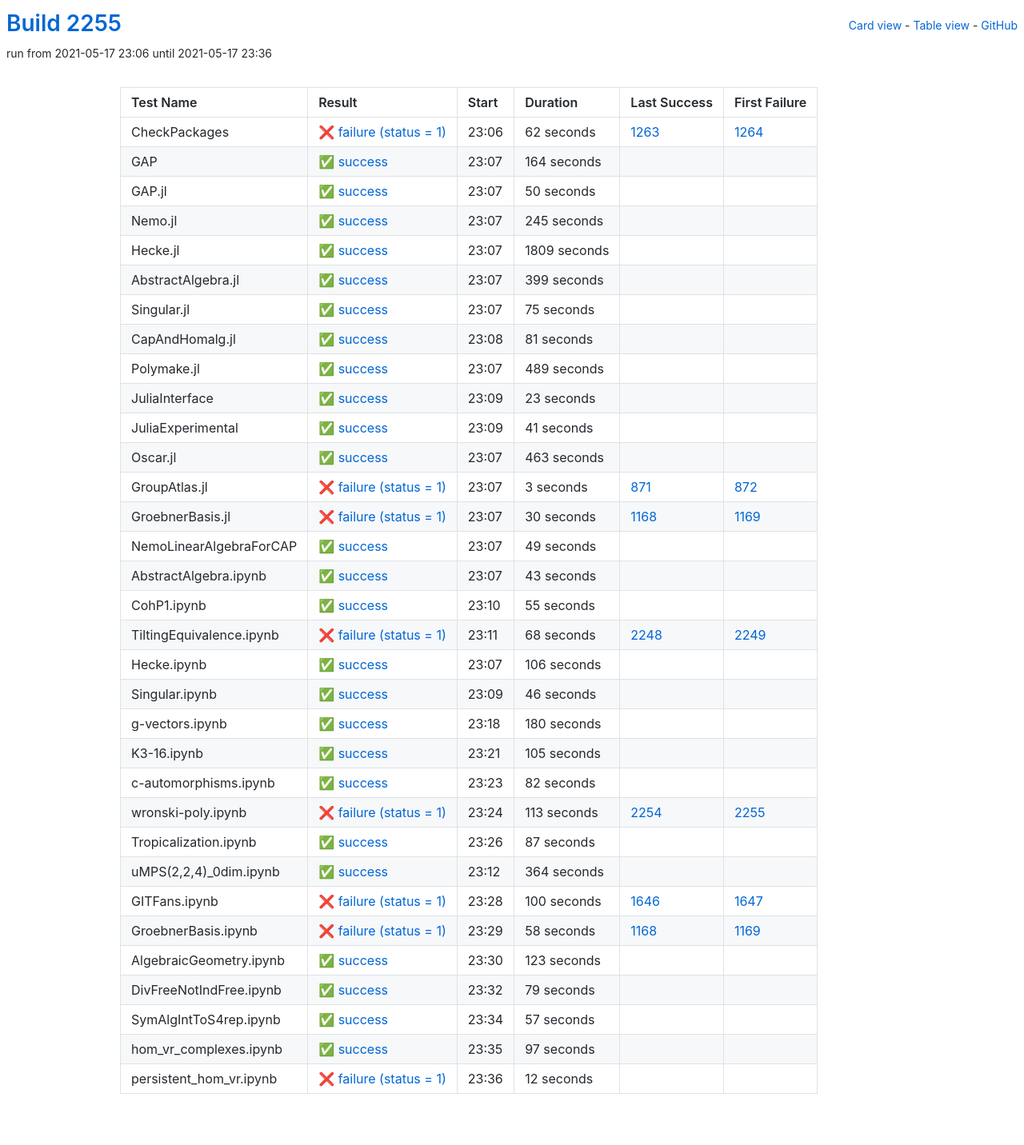
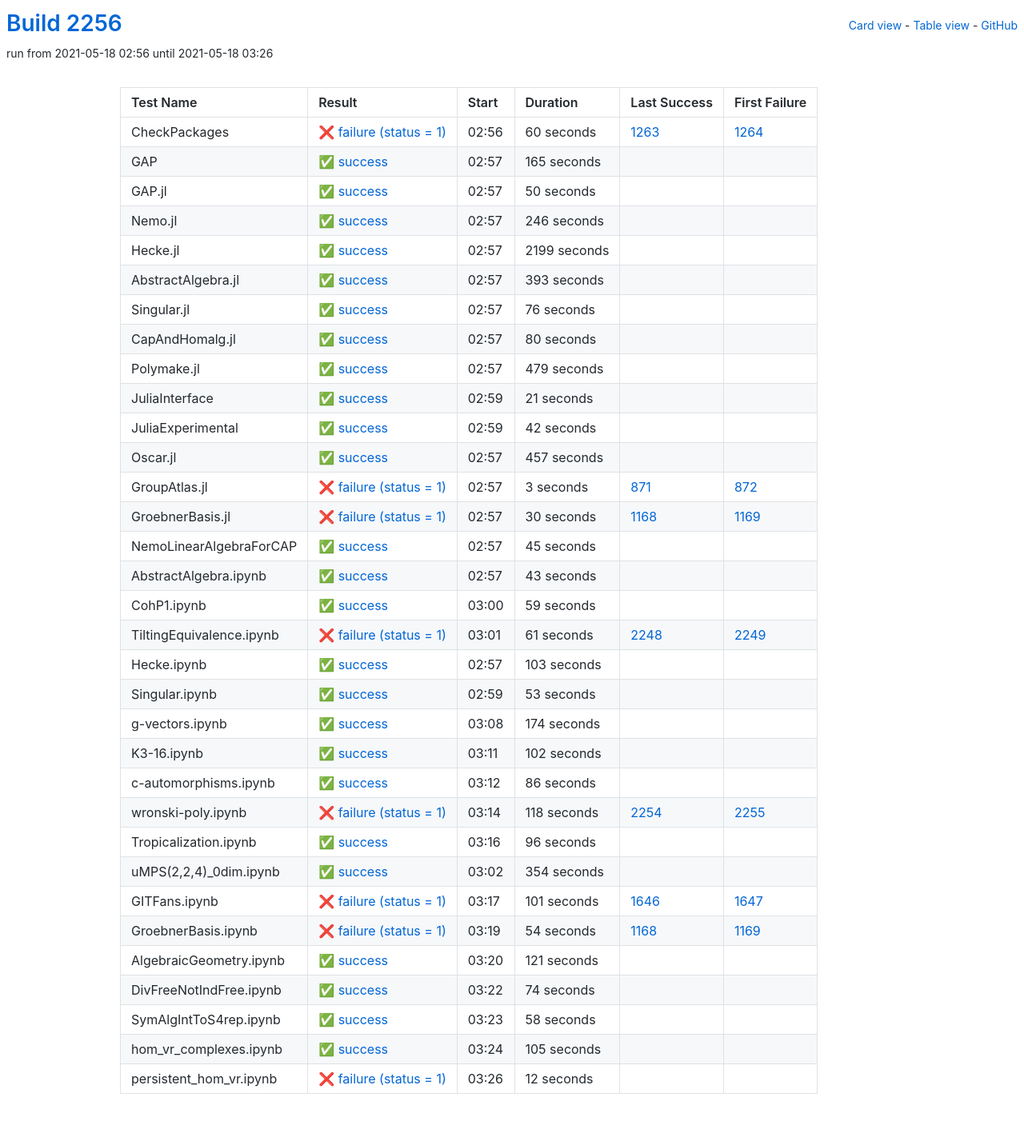
Before and after one commit to oscar-system/oscar-ci-status-stable, a Jekyll site: the page built from table.html, in a window 1280 px wide. Shown: the whole page at 80% size. Built offline with Jekyll 4.4.1, drawn with Linux system fonts in a browser that asks for light colours.

Commit message:
Build #2256

```diff
--- a/_data/ci.yml
+++ b/_data/ci.yml
@@ -1,6 +1,6 @@
 ---
-build: 2255
-build_url: https://oscarci.mathematik.uni-kl.de/job/oscar-stable/2255/
+build: 2256
+build_url: https://oscarci.mathematik.uni-kl.de/job/oscar-stable/2256/
 job: oscar-stable
 organization: oscar-system
 repo: oscar-ci-status-stable
@@ -8,32 +8,32 @@ repourl: https://github.com/oscar-system/oscar-ci-status-stable
 tests:
 - name: CheckPackages
   id: checkpackages
-  log: https://oscarci.mathematik.uni-kl.de/job/oscar-stable/2255/artifact/logs/build-2255/CheckPackages.log
-  start: 2021-05-17 23:06
+  log: https://oscarci.mathematik.uni-kl.de/job/oscar-stable/2256/artifact/logs/build-2256/CheckPackages.log
+  start: 2021-05-18 02:56
   success: false
   exitcode: 1
   status: failure
-  duration: 62
+  duration: 60
   last_success: 1263
   last_success_url: https://oscarci.mathematik.uni-kl.de/job/oscar-stable/1263/
   first_failure: 1264
   first_failure_url: https://oscarci.mathematik.uni-kl.de/job/oscar-stable/1264/
 - name: GAP
   id: gap
-  log: https://oscarci.mathematik.uni-kl.de/job/oscar-stable/2255/artifact/logs/build-2255/GAP.log
-  start: 2021-05-17 23:07
+  log: https://oscarci.mathematik.uni-kl.de/job/oscar-stable/2256/artifact/logs/build-2256/GAP.log
+  start: 2021-05-18 02:57
   success: true
   exitcode: 0
   status: success
-  duration: 164
+  duration: 165
   last_success: false
   last_success_url:
   first_failure: false
   first_failure_url:
 - name: GAP.jl
   id: gap-jl
-  log: https://oscarci.mathematik.uni-kl.de/job/oscar-stable/2255/artifact/logs/build-2255/GAP.jl.log
-  start: 2021-05-17 23:07
+  log: https://oscarci.mathematik.uni-kl.de/job/oscar-stable/2256/artifact/logs/build-2256/GAP.jl.log
+  start: 2021-05-18 02:57
   success: true
   exitcode: 0
   status: success
@@ -44,116 +44,116 @@ tests:
   first_failure_url:
 - name: Nemo.jl
   id: nemo-jl
-  log: https://oscarci.mathematik.uni-kl.de/job/oscar-stable/2255/artifact/logs/build-2255/Nemo.jl.log
-  start: 2021-05-17 23:07
+  log: https://oscarci.mathematik.uni-kl.de/job/oscar-stable/2256/artifact/logs/build-2256/Nemo.jl.log
+  start: 2021-05-18 02:57
   success: true
   exitcode: 0
   status: success
-  duration: 245
+  duration: 246
   last_success: false
   last_success_url:
   first_failure: false
   first_failure_url:
 - name: Hecke.jl
   id: hecke-jl
-  log: https://oscarci.mathematik.uni-kl.de/job/oscar-stable/2255/artifact/logs/build-2255/Hecke.jl.log
-  start: 2021-05-17 23:07
+  log: https://oscarci.mathematik.uni-kl.de/job/oscar-stable/2256/artifact/logs/build-2256/Hecke.jl.log
+  start: 2021-05-18 02:57
   success: true
   exitcode: 0
   status: success
-  duration: 1809
+  duration: 2199
   last_success: false
   last_success_url:
   first_failure: false
   first_failure_url:
 - name: AbstractAlgebra.jl
   id: abstractalgebra-jl
-  log: https://oscarci.mathematik.uni-kl.de/job/oscar-stable/2255/artifact/logs/build-2255/AbstractAlgebra.jl.log
-  start: 2021-05-17 23:07
+  log: https://oscarci.mathematik.uni-kl.de/job/oscar-stable/2256/artifact/logs/build-2256/AbstractAlgebra.jl.log
+  start: 2021-05-18 02:57
   success: true
   exitcode: 0
   status: success
-  duration: 399
+  duration: 393
   last_success: false
   last_success_url:
   first_failure: false
   first_failure_url:
 - name: Singular.jl
   id: singular-jl
-  log: https://oscarci.mathematik.uni-kl.de/job/oscar-stable/2255/artifact/logs/build-2255/Singular.jl.log
-  start: 2021-05-17 23:07
+  log: https://oscarci.mathematik.uni-kl.de/job/oscar-stable/2256/artifact/logs/build-2256/Singular.jl.log
+  start: 2021-05-18 02:57
   success: true
   exitcode: 0
   status: success
-  duration: 75
+  duration: 76
   last_success: false
   last_success_url:
   first_failure: false
   first_failure_url:
 - name: CapAndHomalg.jl
   id: capandhomalg-jl
-  log: https://oscarci.mathematik.uni-kl.de/job/oscar-stable/2255/artifact/logs/build-2255/CapAndHomalg.jl.log
-  start: 2021-05-17 23:08
+  log: https://oscarci.mathematik.uni-kl.de/job/oscar-stable/2256/artifact/logs/build-2256/CapAndHomalg.jl.log
+  start: 2021-05-18 02:57
   success: true
   exitcode: 0
   status: success
-  duration: 81
+  duration: 80
   last_success: false
   last_success_url:
   first_failure: false
   first_failure_url:
 - name: Polymake.jl
   id: polymake-jl
-  log: https://oscarci.mathematik.uni-kl.de/job/oscar-stable/2255/artifact/logs/build-2255/Polymake.jl.log
-  start: 2021-05-17 23:07
+  log: https://oscarci.mathematik.uni-kl.de/job/oscar-stable/2256/artifact/logs/build-2256/Polymake.jl.log
+  start: 2021-05-18 02:57
   success: true
   exitcode: 0
   status: success
-  duration: 489
+  duration: 479
   last_success: false
   last_success_url:
   first_failure: false
   first_failure_url:
 - name: JuliaInterface
   id: juliainterface
-  log: https://oscarci.mathematik.uni-kl.de/job/oscar-stable/2255/artifact/logs/build-2255/JuliaInterface.log
-  start: 2021-05-17 23:09
+  log: https://oscarci.mathematik.uni-kl.de/job/oscar-stable/2256/artifact/logs/build-2256/JuliaInterface.log
+  start: 2021-05-18 02:59
   success: true
   exitcode: 0
   status: success
-  duration: 23
+  duration: 21
   last_success: false
   last_success_url:
   first_failure: false
   first_failure_url:
 - name: JuliaExperimental
   id: juliaexperimental
-  log: https://oscarci.mathematik.uni-kl.de/job/oscar-stable/2255/artifact/logs/build-2255/JuliaExperimental.log
-  start: 2021-05-17 23:09
+  log: https://oscarci.mathematik.uni-kl.de/job/oscar-stable/2256/artifact/logs/build-2256/JuliaExperimental.log
+  start: 2021-05-18 02:59
   success: true
   exitcode: 0
   status: success
-  duration: 41
+  duration: 42
   last_success: false
   last_success_url:
   first_failure: false
   first_failure_url:
 - name: Oscar.jl
   id: oscar-jl
-  log: https://oscarci.mathematik.uni-kl.de/job/oscar-stable/2255/artifact/logs/build-2255/Oscar.jl.log
-  start: 2021-05-17 23:07
+  log: https://oscarci.mathematik.uni-kl.de/job/oscar-stable/2256/artifact/logs/build-2256/Oscar.jl.log
+  start: 2021-05-18 02:57
   success: true
   exitcode: 0
   status: success
-  duration: 463
+  duration: 457
   last_success: false
   last_success_url:
   first_failure: false
   first_failure_url:
 - name: GroupAtlas.jl
   id: groupatlas-jl
-  log: https://oscarci.mathematik.uni-kl.de/job/oscar-stable/2255/artifact/logs/build-2255/GroupAtlas.jl.log
-  start: 2021-05-17 23:07
+  log: https://oscarci.mathematik.uni-kl.de/job/oscar-stable/2256/artifact/logs/build-2256/GroupAtlas.jl.log
+  start: 2021-05-18 02:57
   success: false
   exitcode: 1
   status: failure
@@ -164,8 +164,8 @@ tests:
   first_failure_url: https://oscarci.mathematik.uni-kl.de/job/oscar-stable/872/
 - name: GroebnerBasis.jl
   id: groebnerbasis-jl
-  log: https://oscarci.mathematik.uni-kl.de/job/oscar-stable/2255/artifact/logs/build-2255/GroebnerBasis.jl.log
-  start: 2021-05-17 23:07
+  log: https://oscarci.mathematik.uni-kl.de/job/oscar-stable/2256/artifact/logs/build-2256/GroebnerBasis.jl.log
+  start: 2021-05-18 02:57
   success: false
   exitcode: 1
   status: failure
@@ -176,20 +176,20 @@ tests:
   first_failure_url: https://oscarci.mathematik.uni-kl.de/job/oscar-stable/1169/
 - name: NemoLinearAlgebraForCAP
   id: nemolinearalgebraforcap
-  log: https://oscarci.mathematik.uni-kl.de/job/oscar-stable/2255/artifact/logs/build-2255/NemoLinearAlgebraForCAP.log
-  start: 2021-05-17 23:07
+  log: https://oscarci.mathematik.uni-kl.de/job/oscar-stable/2256/artifact/logs/build-2256/NemoLinearAlgebraForCAP.log
+  start: 2021-05-18 02:57
   success: true
   exitcode: 0
   status: success
-  duration: 49
+  duration: 45
   last_success: false
   last_success_url:
   first_failure: false
   first_failure_url:
 - name: AbstractAlgebra.ipynb
   id: abstractalgebra-ipynb
-  log: https://oscarci.mathematik.uni-kl.de/job/oscar-stable/2255/artifact/logs/build-2255/AbstractAlgebra.ipynb.log
-  start: 2021-05-17 23:07
+  log: https://oscarci.mathematik.uni-kl.de/job/oscar-stable/2256/artifact/logs/build-2256/AbstractAlgebra.ipynb.log
+  start: 2021-05-18 02:57
   success: true
   exitcode: 0
   status: success
@@ -200,68 +200,188 @@ tests:
   first_failure_url:
 - name: CohP1.ipynb
   id: cohp1-ipynb
-  log: https://oscarci.mathematik.uni-kl.de/job/oscar-stable/2255/artifact/logs/build-2255/CohP1.ipynb.log
-  start: 2021-05-17 23:10
+  log: https://oscarci.mathematik.uni-kl.de/job/oscar-stable/2256/artifact/logs/build-2256/CohP1.ipynb.log
+  start: 2021-05-18 03:00
   success: true
   exitcode: 0
   status: success
-  duration: 55
+  duration: 59
   last_success: false
   last_success_url:
   first_failure: false
   first_failure_url:
 - name: TiltingEquivalence.ipynb
   id: tiltingequivalence-ipynb
-  log: https://oscarci.mathematik.uni-kl.de/job/oscar-stable/2255/artifact/logs/build-2255/TiltingEquivalence.ipynb.log
-  start: 2021-05-17 23:11
+  log: https://oscarci.mathematik.uni-kl.de/job/oscar-stable/2256/artifact/logs/build-2256/TiltingEquivalence.ipynb.log
+  start: 2021-05-18 03:01
   success: false
   exitcode: 1
   status: failure
-  duration: 68
+  duration: 61
   last_success: 2248
   last_success_url: https://oscarci.mathematik.uni-kl.de/job/oscar-stable/2248/
   first_failure: 2249
   first_failure_url: https://oscarci.mathematik.uni-kl.de/job/oscar-stable/2249/
 - name: Hecke.ipynb
   id: hecke-ipynb
-  log: https://oscarci.mathematik.uni-kl.de/job/oscar-stable/2255/artifact/logs/build-2255/Hecke.ipynb.log
-  start: 2021-05-17 23:07
+  log: https://oscarci.mathematik.uni-kl.de/job/oscar-stable/2256/artifact/logs/build-2256/Hecke.ipynb.log
+  start: 2021-05-18 02:57
   success: true
   exitcode: 0
   status: success
-  duration: 106
+  duration: 103
   last_success: false
   last_success_url:
   first_failure: false
   first_failure_url:
 - name: Singular.ipynb
   id: singular-ipynb
-  log: https://oscarci.mathematik.uni-kl.de/job/oscar-stable/2255/artifact/logs/build-2255/Singular.ipynb.log
-  start: 2021-05-17 23:09
+  log: https://oscarci.mathematik.uni-kl.de/job/oscar-stable/2256/artifact/logs/build-2256/Singular.ipynb.log
+  start: 2021-05-18 02:59
   success: true
   exitcode: 0
   status: success
-  duration: 46
+  duration: 53
   last_success: false
   last_success_url:
   first_failure: false
   first_failure_url:
 - name: g-vectors.ipynb
   id: g-vectors-ipynb
-  log: https://oscarci.mathematik.uni-kl.de/job/oscar-stable/2255/artifact/logs/build-2255/g-vectors.ipynb.log
-  start: 2021-05-17 23:18
+  log: https://oscarci.mathematik.uni-kl.de/job/oscar-stable/2256/artifact/logs/build-2256/g-vectors.ipynb.log
+  start: 2021-05-18 03:08
   success: true
   exitcode: 0
   status: success
-  duration: 180
+  duration: 174
   last_success: false
   last_success_url:
   first_failure: false
   first_failure_url:
 - name: K3-16.ipynb
   id: k3-16-ipynb
-  log: https://oscarci.mathematik.uni-kl.de/job/oscar-stable/2255/artifact/logs/build-2255/K3-16.ipynb.log
-  start: 2021-05-17 23:21
+  log: https://oscarci.mathematik.uni-kl.de/job/oscar-stable/2256/artifact/logs/build-2256/K3-16.ipynb.log
+  start: 2021-05-18 03:11
+  success: true
+  exitcode: 0
+  status: success
+  duration: 102
+  last_success: false
+  last_success_url:
+  first_failure: false
+  first_failure_url:
+- name: c-automorphisms.ipynb
+  id: c-automorphisms-ipynb
+  log: https://oscarci.mathematik.uni-kl.de/job/oscar-stable/2256/artifact/logs/build-2256/c-automorphisms.ipynb.log
+  start: 2021-05-18 03:12
+  success: true
+  exitcode: 0
+  status: success
+  duration: 86
+  last_success: false
+  last_success_url:
+  first_failure: false
+  first_failure_url:
+- name: wronski-poly.ipynb
+  id: wronski-poly-ipynb
+  log: https://oscarci.mathematik.uni-kl.de/job/oscar-stable/2256/artifact/logs/build-2256/wronski-poly.ipynb.log
+  start: 2021-05-18 03:14
+  success: false
+  exitcode: 1
+  status: failure
+  duration: 118
+  last_success: 2254
+  last_success_url: https://oscarci.mathematik.uni-kl.de/job/oscar-stable/2254/
+  first_failure: 2255
+  first_failure_url: https://oscarci.mathematik.uni-kl.de/job/oscar-stable/2255/
+- name: Tropicalization.ipynb
+  id: tropicalization-ipynb
+  log: https://oscarci.mathematik.uni-kl.de/job/oscar-stable/2256/artifact/logs/build-2256/Tropicalization.ipynb.log
+  start: 2021-05-18 03:16
+  success: true
+  exitcode: 0
+  status: success
+  duration: 96
+  last_success: false
+  last_success_url:
+  first_failure: false
+  first_failure_url:
+- name: uMPS(2,2,4)_0dim.ipynb
+  id: umps-2-2-4-0dim-ipynb
+  log: https://oscarci.mathematik.uni-kl.de/job/oscar-stable/2256/artifact/logs/build-2256/uMPS-2-2-4-_0dim.ipynb.log
+  start: 2021-05-18 03:02
+  success: true
+  exitcode: 0
+  status: success
+  duration: 354
+  last_success: false
+  last_success_url:
+  first_failure: false
+  first_failure_url:
+- name: GITFans.ipynb
+  id: gitfans-ipynb
+  log: https://oscarci.mathematik.uni-kl.de/job/oscar-stable/2256/artifact/logs/build-2256/GITFans.ipynb.log
+  start: 2021-05-18 03:17
+  success: false
+  exitcode: 1
+  status: failure
+  duration: 101
+  last_success: 1646
+  last_success_url: https://oscarci.mathematik.uni-kl.de/job/oscar-stable/1646/
+  first_failure: 1647
+  first_failure_url: https://oscarci.mathematik.uni-kl.de/job/oscar-stable/1647/
+- name: GroebnerBasis.ipynb
+  id: groebnerbasis-ipynb
+  log: https://oscarci.mathematik.uni-kl.de/job/oscar-stable/2256/artifact/logs/build-2256/GroebnerBasis.ipynb.log
+  start: 2021-05-18 03:19
+  success: false
+  exitcode: 1
+  status: failure
+  duration: 54
+  last_success: 1168
+  last_success_url: https://oscarci.mathematik.uni-kl.de/job/oscar-stable/1168/
+  first_failure: 1169
+  first_failure_url: https://oscarci.mathematik.uni-kl.de/job/oscar-stable/1169/
+- name: AlgebraicGeometry.ipynb
+  id: algebraicgeometry-ipynb
+  log: https://oscarci.mathematik.uni-kl.de/job/oscar-stable/2256/artifact/logs/build-2256/AlgebraicGeometry.ipynb.log
+  start: 2021-05-18 03:20
+  success: true
+  exitcode: 0
+  status: success
+  duration: 121
+  last_success: false
+  last_success_url:
+  first_failure: false
+  first_failure_url:
+- name: DivFreeNotIndFree.ipynb
+  id: divfreenotindfree-ipynb
+  log: https://oscarci.mathematik.uni-kl.de/job/oscar-stable/2256/artifact/logs/build-2256/DivFreeNotIndFree.ipynb.log
+  start: 2021-05-18 03:22
+  success: true
+  exitcode: 0
+  status: success
+  duration: 74
+  last_success: false
+  last_success_url:
+  first_failure: false
+  first_failure_url:
+- name: SymAlgIntToS4rep.ipynb
+  id: symalginttos4rep-ipynb
+  log: https://oscarci.mathematik.uni-kl.de/job/oscar-stable/2256/artifact/logs/build-2256/SymAlgIntToS4rep.ipynb.log
+  start: 2021-05-18 03:23
+  success: true
+  exitcode: 0
+  status: success
+  duration: 58
+  last_success: false
+  last_success_url:
+  first_failure: false
+  first_failure_url:
+- name: hom_vr_complexes.ipynb
+  id: hom-vr-complexes-ipynb
+  log: https://oscarci.mathematik.uni-kl.de/job/oscar-stable/2256/artifact/logs/build-2256/hom_vr_complexes.ipynb.log
+  start: 2021-05-18 03:24
   success: true
   exitcode: 0
   status: success
@@ -270,130 +390,10 @@ tests:
   last_success_url:
   first_failure: false
   first_failure_url:
-- name: c-automorphisms.ipynb
-  id: c-automorphisms-ipynb
-  log: https://oscarci.mathematik.uni-kl.de/job/oscar-stable/2255/artifact/logs/build-2255/c-automorphisms.ipynb.log
-  start: 2021-05-17 23:23
-  success: true
-  exitcode: 0
-  status: success
-  duration: 82
-  last_success: false
-  last_success_url:
-  first_failure: false
-  first_failure_url:
-- name: wronski-poly.ipynb
-  id: wronski-poly-ipynb
-  log: https://oscarci.mathematik.uni-kl.de/job/oscar-stable/2255/artifact/logs/build-2255/wronski-poly.ipynb.log
-  start: 2021-05-17 23:24
-  success: false
-  exitcode: 1
-  status: failure
-  duration: 113
-  last_success: 2254
-  last_success_url: https://oscarci.mathematik.uni-kl.de/job/oscar-stable/2254/
-  first_failure: 2255
-  first_failure_url: https://oscarci.mathematik.uni-kl.de/job/oscar-stable/2255/
-- name: Tropicalization.ipynb
-  id: tropicalization-ipynb
-  log: https://oscarci.mathematik.uni-kl.de/job/oscar-stable/2255/artifact/logs/build-2255/Tropicalization.ipynb.log
-  start: 2021-05-17 23:26
-  success: true
-  exitcode: 0
-  status: success
-  duration: 87
-  last_success: false
-  last_success_url:
-  first_failure: false
-  first_failure_url:
-- name: uMPS(2,2,4)_0dim.ipynb
-  id: umps-2-2-4-0dim-ipynb
-  log: https://oscarci.mathematik.uni-kl.de/job/oscar-stable/2255/artifact/logs/build-2255/uMPS-2-2-4-_0dim.ipynb.log
-  start: 2021-05-17 23:12
-  success: true
-  exitcode: 0
-  status: success
-  duration: 364
-  last_success: false
-  last_success_url:
-  first_failure: false
-  first_failure_url:
-- name: GITFans.ipynb
-  id: gitfans-ipynb
-  log: https://oscarci.mathematik.uni-kl.de/job/oscar-stable/2255/artifact/logs/build-2255/GITFans.ipynb.log
-  start: 2021-05-17 23:28
-  success: false
-  exitcode: 1
-  status: failure
-  duration: 100
-  last_success: 1646
-  last_success_url: https://oscarci.mathematik.uni-kl.de/job/oscar-stable/1646/
-  first_failure: 1647
-  first_failure_url: https://oscarci.mathematik.uni-kl.de/job/oscar-stable/1647/
-- name: GroebnerBasis.ipynb
-  id: groebnerbasis-ipynb
-  log: https://oscarci.mathematik.uni-kl.de/job/oscar-stable/2255/artifact/logs/build-2255/GroebnerBasis.ipynb.log
-  start: 2021-05-17 23:29
-  success: false
-  exitcode: 1
-  status: failure
-  duration: 58
-  last_success: 1168
-  last_success_url: https://oscarci.mathematik.uni-kl.de/job/oscar-stable/1168/
-  first_failure: 1169
-  first_failure_url: https://oscarci.mathematik.uni-kl.de/job/oscar-stable/1169/
-- name: AlgebraicGeometry.ipynb
-  id: algebraicgeometry-ipynb
-  log: https://oscarci.mathematik.uni-kl.de/job/oscar-stable/2255/artifact/logs/build-2255/AlgebraicGeometry.ipynb.log
-  start: 2021-05-17 23:30
-  success: true
-  exitcode: 0
-  status: success
-  duration: 123
-  last_success: false
-  last_success_url:
-  first_failure: false
-  first_failure_url:
-- name: DivFreeNotIndFree.ipynb
-  id: divfreenotindfree-ipynb
-  log: https://oscarci.mathematik.uni-kl.de/job/oscar-stable/2255/artifact/logs/build-2255/DivFreeNotIndFree.ipynb.log
-  start: 2021-05-17 23:32
-  success: true
-  exitcode: 0
-  status: success
-  duration: 79
-  last_success: false
-  last_success_url:
-  first_failure: false
-  first_failure_url:
-- name: SymAlgIntToS4rep.ipynb
-  id: symalginttos4rep-ipynb
-  log: https://oscarci.mathematik.uni-kl.de/job/oscar-stable/2255/artifact/logs/build-2255/SymAlgIntToS4rep.ipynb.log
-  start: 2021-05-17 23:34
-  success: true
-  exitcode: 0
-  status: success
-  duration: 57
-  last_success: false
-  last_success_url:
-  first_failure: false
-  first_failure_url:
-- name: hom_vr_complexes.ipynb
-  id: hom-vr-complexes-ipynb
-  log: https://oscarci.mathematik.uni-kl.de/job/oscar-stable/2255/artifact/logs/build-2255/hom_vr_complexes.ipynb.log
-  start: 2021-05-17 23:35
-  success: true
-  exitcode: 0
-  status: success
-  duration: 97
-  last_success: false
-  last_success_url:
-  first_failure: false
-  first_failure_url:
 - name: persistent_hom_vr.ipynb
   id: persistent-hom-vr-ipynb
-  log: https://oscarci.mathematik.uni-kl.de/job/oscar-stable/2255/artifact/logs/build-2255/persistent_hom_vr.ipynb.log
-  start: 2021-05-17 23:36
+  log: https://oscarci.mathematik.uni-kl.de/job/oscar-stable/2256/artifact/logs/build-2256/persistent_hom_vr.ipynb.log
+  start: 2021-05-18 03:26
   success: false
   exitcode: 1
   status: failure
```
Also changed, not shown: README.md.
